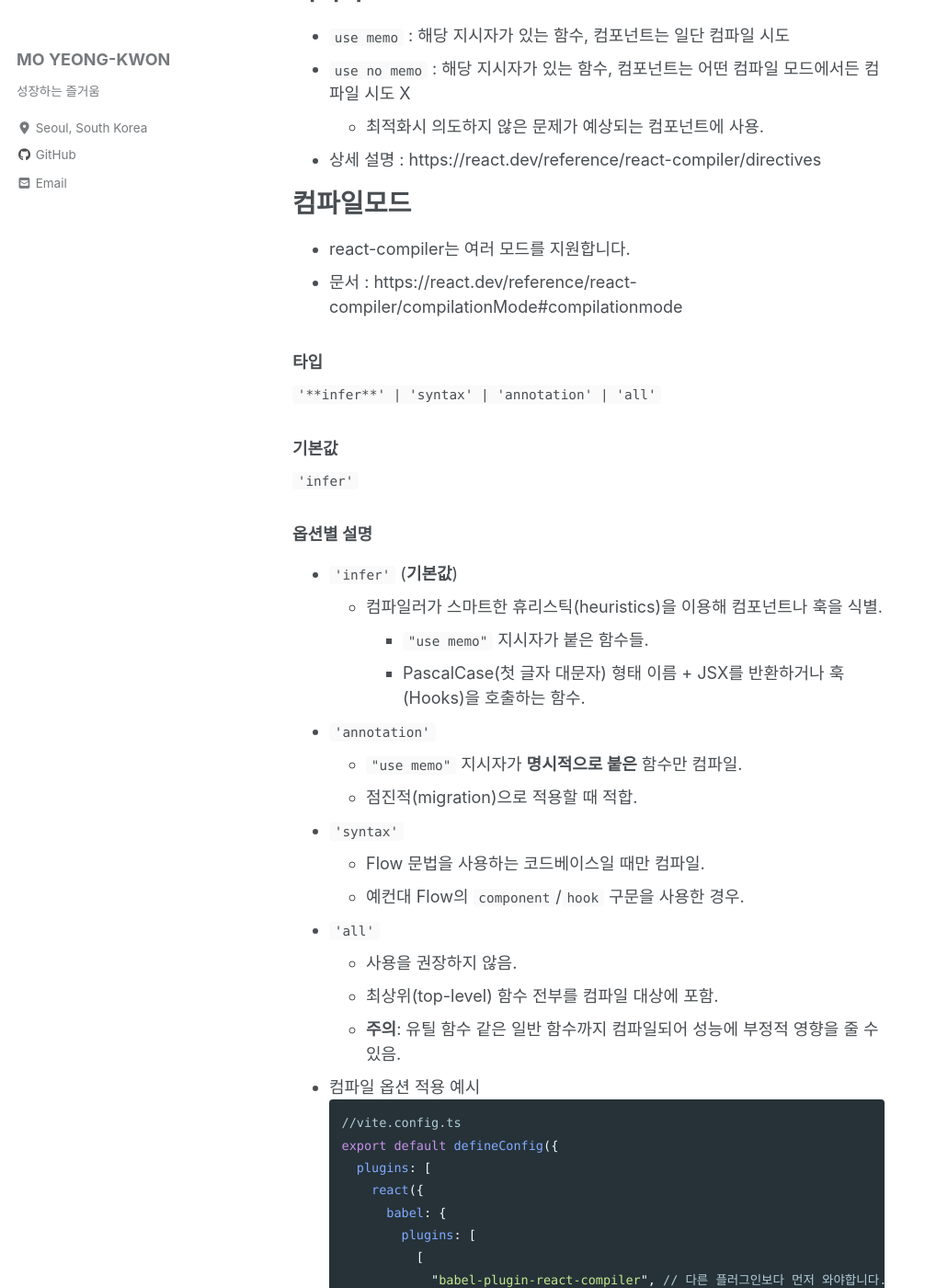
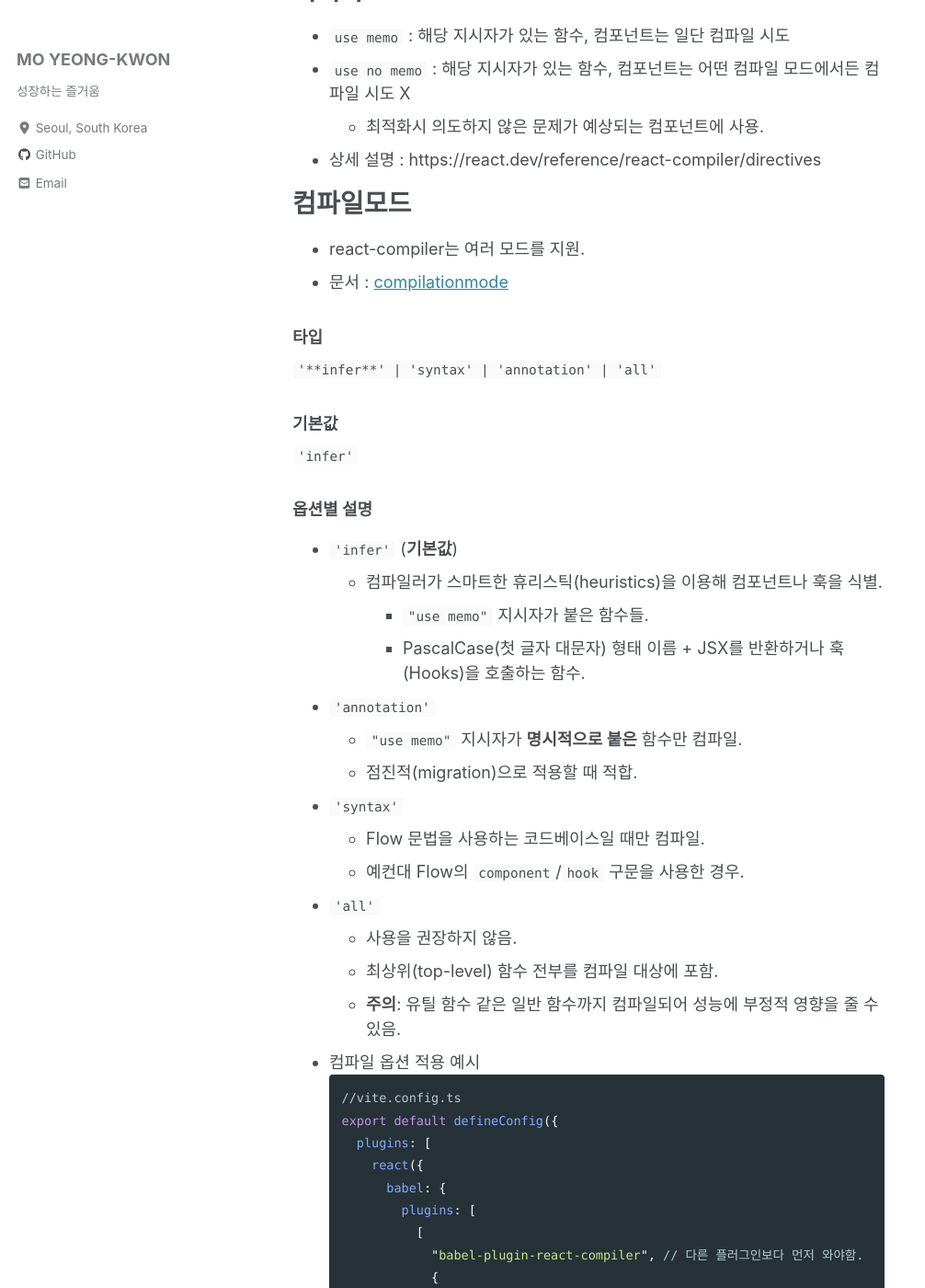
Before and after one commit to momoci99/momoci99.github.io, a Jekyll site: the page built from _posts/2025-11-15-ReactCompiler.md, in a window 1280 px wide and 1400 px high, scrolled down 5725 px. Shown: the whole window at 92% size, without its empty margins (0-1006 px from the left). Built offline with Jekyll 4.4.1, drawn with Linux system fonts in a browser that asks for light colours; cached includes are drawn as plain includes; nearby versions of some CDN libraries; comment, search, counter and statistics services are not loaded; some of the changed text lies outside the part shown.

Commit message:
톤 수정및 링크 표기 수정

```diff
--- a/_posts/2025-11-15-ReactCompiler.md
+++ b/_posts/2025-11-15-ReactCompiler.md
@@ -149,8 +149,8 @@ export default function NoCompilerSlowComponentWrapper() {
 
 # 컴파일모드
 
-- react-compiler는 여러 모드를 지원합니다.
-- 문서 : https://react.dev/reference/react-compiler/compilationMode#compilationmode
+- react-compiler는 여러 모드를 지원.
+- 문서 : [compilationmode](https://react.dev/reference/react-compiler/compilationMode#compilationmode)
 
 ### 타입
 
@@ -185,7 +185,7 @@ export default function NoCompilerSlowComponentWrapper() {
         babel: {
           plugins: [
             [
-              "babel-plugin-react-compiler", // 다른 플러그인보다 먼저 와야합니다.
+              "babel-plugin-react-compiler", // 다른 플러그인보다 먼저 와야함.
               {
                 compilationMode: "infer",
               },
```
Also changed, not shown: other parts of _posts/2025-11-15-ReactCompiler.md (+2 -2 lines).
